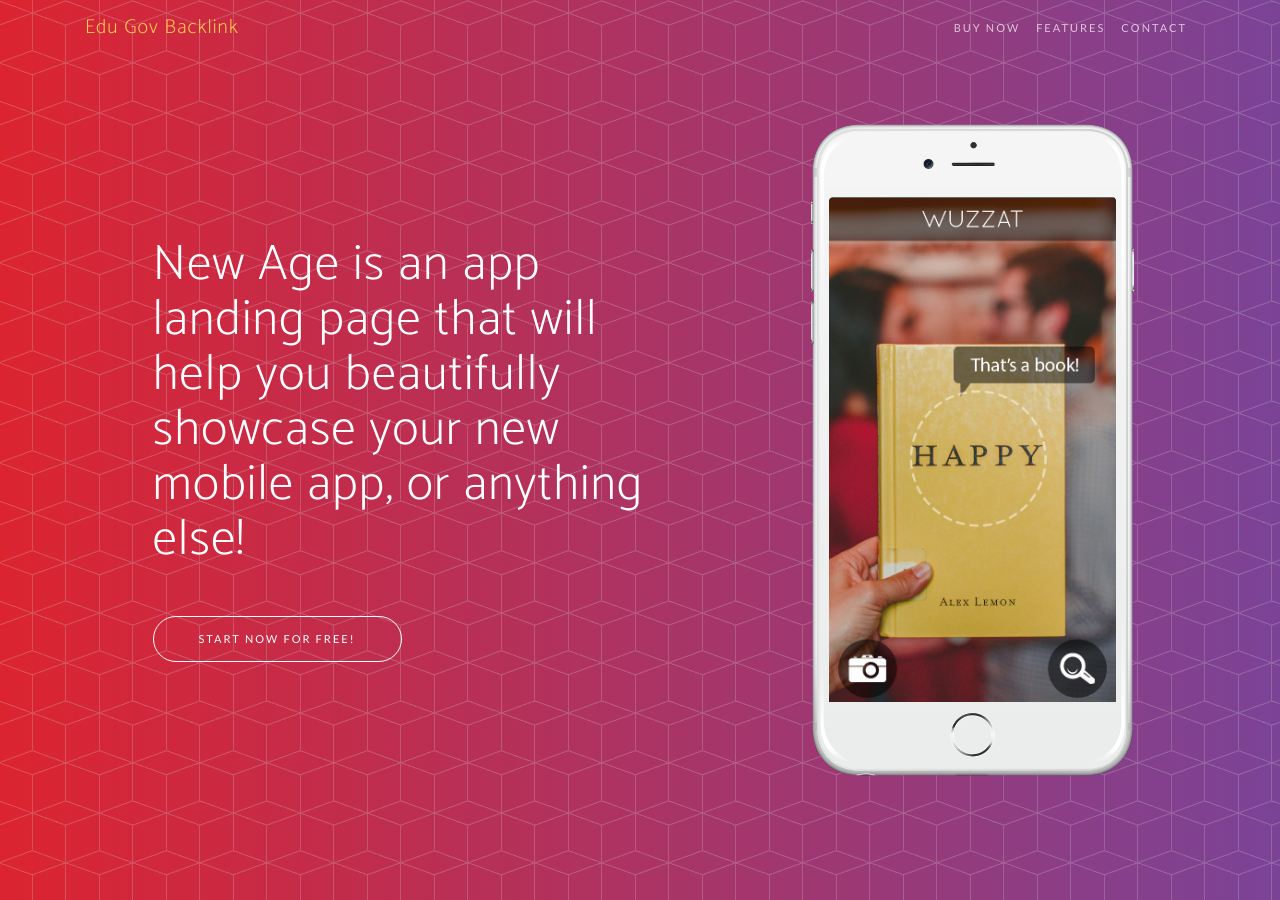
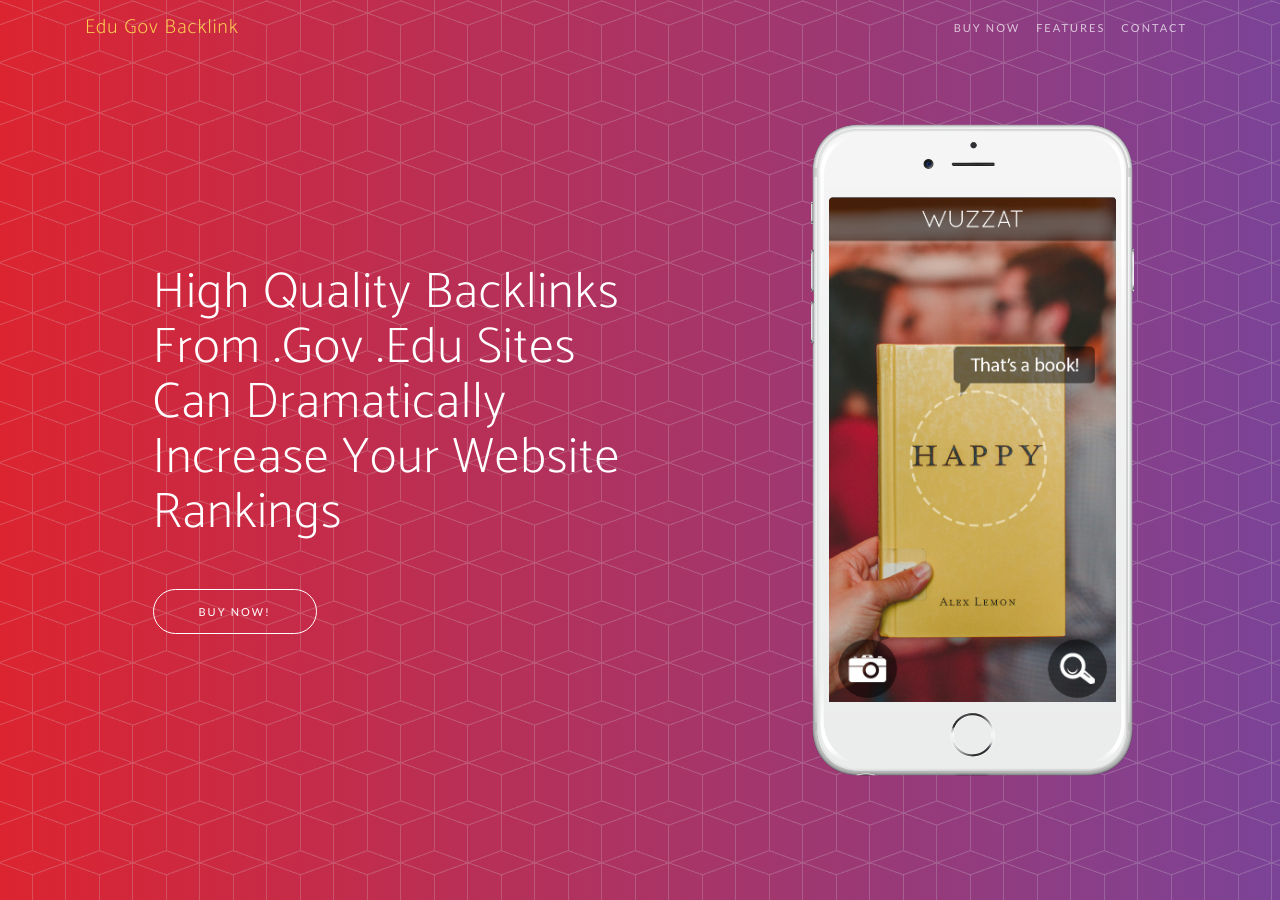
Before and after one commit to digitechpoint/digitechpoint.github.io, a Jekyll site: the page edu-gov-backlinks/index.html, which Jekyll copies as it is, in a window 1280 px wide and 900 px high. Built offline with Jekyll 4.4.1, drawn with Linux system fonts in a browser that asks for light colours; some web fonts are replaced; some of the changed text lies outside the part shown.

Commit message:
Update index.html

```diff
--- a/edu-gov-backlinks/index.html
+++ b/edu-gov-backlinks/index.html
@@ -2,13 +2,31 @@
 <html lang="en">
 
   <head>
-
+    <title itemprop="name">Buy Edu Gov Backlink - DigiTechPoint</title>
     <meta charset="utf-8">
     <meta name="viewport" content="width=device-width, initial-scale=1, shrink-to-fit=no">
-    <meta name="description" content="">
-    <meta name="author" content="">
+    <meta name="description" content="Buy Edu Gov High Pr SEO Authority Backlinks. High Quality Backlinks From .Gov .Edu Sites Can Dramatically Increase Your Website Rankings.">
+<meta name="author" content="DigiTechPoint">
+<meta property="og:locale" content="en_US" />
+<meta property="og:type" content="article" />
+<meta property="og:title" content="Buy Edu Gov Backlink - DigiTechPoint" />
+<meta property="og:description" content="Buy Edu Gov High Pr SEO Authority Backlinks. High Quality Backlinks From .Gov .Edu Sites Can Dramatically Increase Your Website Rankings." />
+<meta property="og:url" content="https://digitechpoint.github.io/edu-gov-backlinks/"/>
+<meta property="og:site_name" content="DigiTechPoint" />
+<meta property="article:publisher" content="https://www.facebook.com/digitechpoint" />
+<meta property="og:image" content="https://www.digitechpoint.com/wp-content/uploads/2017/09/Edu-Gov-Backinks.png" />
+<meta property="og:image:secure_url" content="https://www.digitechpoint.com/wp-content/uploads/2017/09/Edu-Gov-Backinks.png" />
 
-    <title>Edu Gov Backlink</title>
+<!-- Twitter Card -->
+<meta name="twitter:card" content="summary" />
+<meta name="twitter:title" content="Buy Edu Gov Backlink - DigiTechPoint" />
+<meta name="twitter:description" content="Buy Edu Gov High Pr SEO Authority Backlinks. High Quality Backlinks From .Gov .Edu Sites Can Dramatically Increase Your Website Rankings." />
+<meta name="twitter:site" content="@samazgor" />
+<meta name="twitter:image" content="https://www.digitechpoint.com/wp-content/uploads/2017/09/Edu-Gov-Backinks.png" />
+<meta name="twitter:creator" content="@samazgor" />
+
+<link rel="canonical" href="https://digitechpoint.github.io/edu-gov-backlinks/"/>
+<link rel="publisher" href="https://plus.google.com/+107242752933041005904"/>
 
     <!-- Bootstrap core CSS -->
     <link href="vendor/bootstrap/css/bootstrap.min.css" rel="stylesheet">
@@ -59,8 +77,8 @@
         <div class="row h-100">
           <div class="col-lg-7 my-auto">
             <div class="header-content mx-auto">
-              <h1 class="mb-5">New Age is an app landing page that will help you beautifully showcase your new mobile app, or anything else!</h1>
-              <a href="#buy" class="btn btn-outline btn-xl js-scroll-trigger">Start Now for Free!</a>
+              <h1 class="mb-5">High Quality Backlinks From .Gov .Edu Sites Can Dramatically Increase Your Website Rankings</h1>
+              <a href="#buy" class="btn btn-outline btn-xl js-scroll-trigger">Buy Now!</a>
             </div>
           </div>
           <div class="col-lg-5 my-auto">
@@ -86,11 +104,11 @@
       <div class="container">
         <div class="row">
           <div class="col-md-8 mx-auto">
-            <h2 class="section-heading">Discover what all the buzz is about!</h2>
-            <p>Our app is available on any mobile device! Download now to get started!</p>
+            <h2 class="section-heading">Buy Authority Backlinks from .Gov .Edu domain</h2>
+            <p>Gov & Edu backlinks have authorithy + trust in the eyes of Google and other search engines.</p>
             <div class="badges">
               <a class="badge-link" href="https://www.digitechpoint.com/checkout/?add-to-cart=13446"><img src="img/google-play-badge.svg" alt=""></a>
-              <a class="badge-link" href="https://www.digitechpoint.com/checkout/?add-to-cart=13446"><img src="img/app-store-badge.svg" alt=""></a>
+              <a class="btn btn-custom js-scroll-trigger" href="https://www.digitechpoint.com/checkout/?add-to-cart=13446"><i class="fa fa-shopping-cart"> Add To Cart</a>
             </div>
           </div>
         </div>
@@ -100,8 +118,8 @@
     <section class="features" id="features">
       <div class="container">
         <div class="section-heading text-center">
-          <h2>Unlimited Features, Unlimited Fun</h2>
-          <p class="text-muted">Check out what you can do with this app theme!</p>
+          <h2>Boost your Website Ranking</h2>
+          <p class="text-muted">Get powerful backlinks from Edu-Gov Domains.</p>
           <hr>
         </div>
         <div class="row">
@@ -164,7 +182,7 @@
       <div class="cta-content">
         <div class="container">
           <h2>Stop waiting.<br>Start building.</h2>
-          <a href="#contact" class="btn btn-outline btn-xl js-scroll-trigger">Let's Get Started!</a>
+          <a href="#buy" class="btn btn-outline btn-xl js-scroll-trigger">Let's Get Started!</a>
         </div>
       </div>
       <div class="overlay"></div>
@@ -177,16 +195,17 @@
           new friends!</h2>
         <ul class="list-inline list-social">
           <li class="list-inline-item social-twitter">
-            <span class="skype-button rectangle" data-contact-id="samazgor" data-text="Lets Chat"></span>
-              <i class="fa fa-twitter"></i>
+            <a href="https://www.digitechpoint.com/#contact">
+                         <i class="fa fa-email"></i>
+            </a>
           </li>
           <li class="list-inline-item social-facebook">
-            <a href="#">
+            <a href="https://m.me/digitechpoint">
               <i class="fa fa-facebook"></i>
             </a>
           </li>
           <li class="list-inline-item social-google-plus">
-            <a href="#">
+            <a href="https://plus.google.com/107242752933041005904/">
               <i class="fa fa-google-plus"></i>
             </a>
           </li>
@@ -196,18 +215,15 @@
 
     <footer>
       <div class="container">
-        <p>&copy; 2017 Start Bootstrap. All Rights Reserved.</p>
+        <p>&copy; 2012 - 2017 - DigiTechPoint. All Rights Reserved..</p>
         <ul class="list-inline">
           <li class="list-inline-item">
-            <a href="#">Privacy</a>
+            <a target="_blank" href="https://www.digitechpoint.com/legal/">Privacy</a>
           </li>
           <li class="list-inline-item">
-            <a href="#">Terms</a>
+            <a target="_blank" href="https://www.digitechpoint.com/legal/">Terms</a>
           </li>
-          <li class="list-inline-item">
-            <a href="#">FAQ</a>
-          </li>
-        </ul>
+                 </ul>
       </div>
     </footer>
 
```
